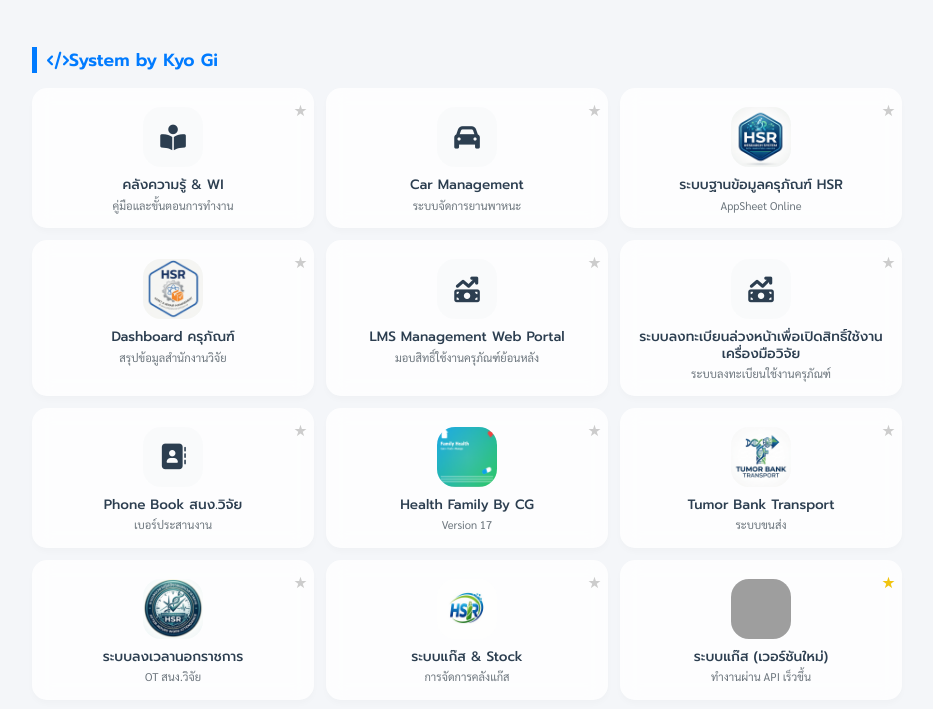
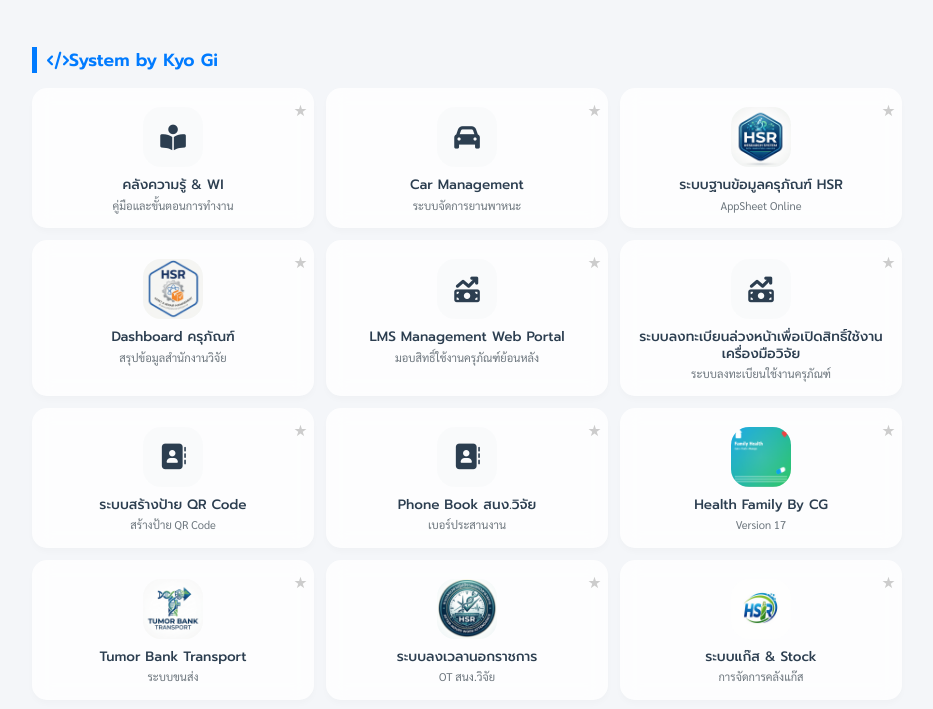
Before and after one commit to tephfkyo1011/research-office-dashboard, a plain HTML site: page index.html in a window 1280 px wide. Shown: the part 445-1154 px from the top of the page, without its empty margins (173-1106 px from the left). Drawn offline with nearby package versions, Linux system fonts and the light colour scheme; grey boxes are pictures that could not be loaded.

Commit message:
Update index.html

```diff
--- a/index.html
+++ b/index.html
@@ -287,6 +287,13 @@
                 <div class="icon-circle"><i class="fa-solid fa-money-bill-trend-up" aria-hidden="true"></i></div>
                 <div class="card-title">ระบบลงทะเบียนล่วงหน้าเพื่อเปิดสิทธิ์ใช้งานเครื่องมือวิจัย</div>
                 <div class="card-desc">ระบบลงทะเบียนใช้งานครุภัณฑ์</div>
+            </a>
+
+            <a href="https://script.google.com/macros/s/AKfycbxkAqMW_2kQAkd-gWUXmXX_tVAXUSQ_amal1NYOy86bQ7Zs8jATUNSkuhgksSBTyCew/exec" class="card online-only" data-name="ระบบสร้างป้าย QR Code" data-keywords="ระบบสร้างป้าย QR Code & จัดวางรูปภาพลงแผ่น A4" target="_blank" rel="noopener noreferrer" aria-label="เปิดหน้าต่างใหม่: ระบบ Phone Book สนง.วิจัย">
+                <div class="pin">★</div>
+                <div class="icon-circle"><i class="fa-solid fa-address-book" aria-hidden="true"></i></div>
+                <div class="card-title">ระบบสร้างป้าย QR Code</div>
+                <div class="card-desc">สร้างป้าย QR Code</div>
             </a>
 
             <a href="https://script.google.com/a/macros/mahidol.ac.th/s/AKfycbxprHKO3pzWfYU9oZ2cQl-ynTWTzUp8P8LY3Ens7WwP8mS1k4amv6hLnRhq2C2jb9YN/exec" class="card online-only" data-name="Phone Book สนง.วิจัย" data-keywords="เบอร์โทร โทรศัพท์ ติดต่อ ประสานงาน phone" target="_blank" rel="noopener noreferrer" aria-label="เปิดหน้าต่างใหม่: ระบบ Phone Book สนง.วิจัย">
```
